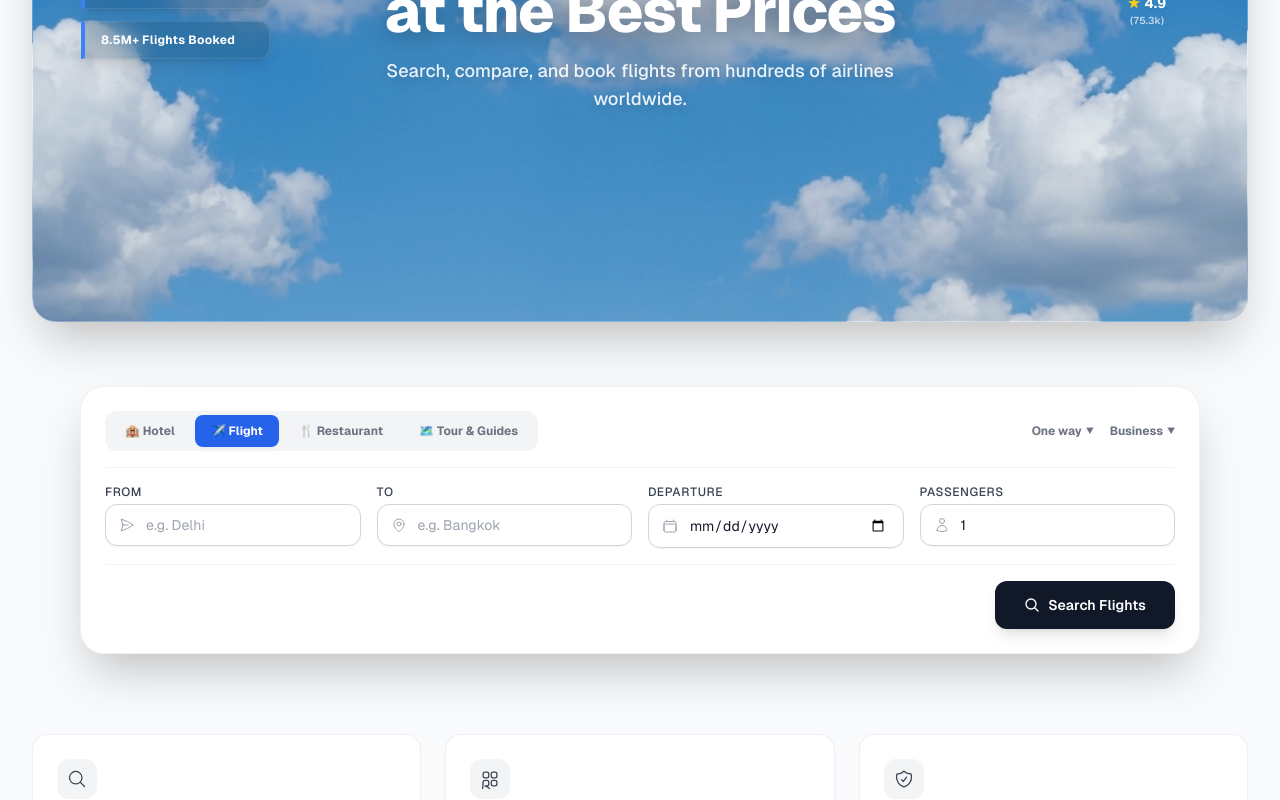
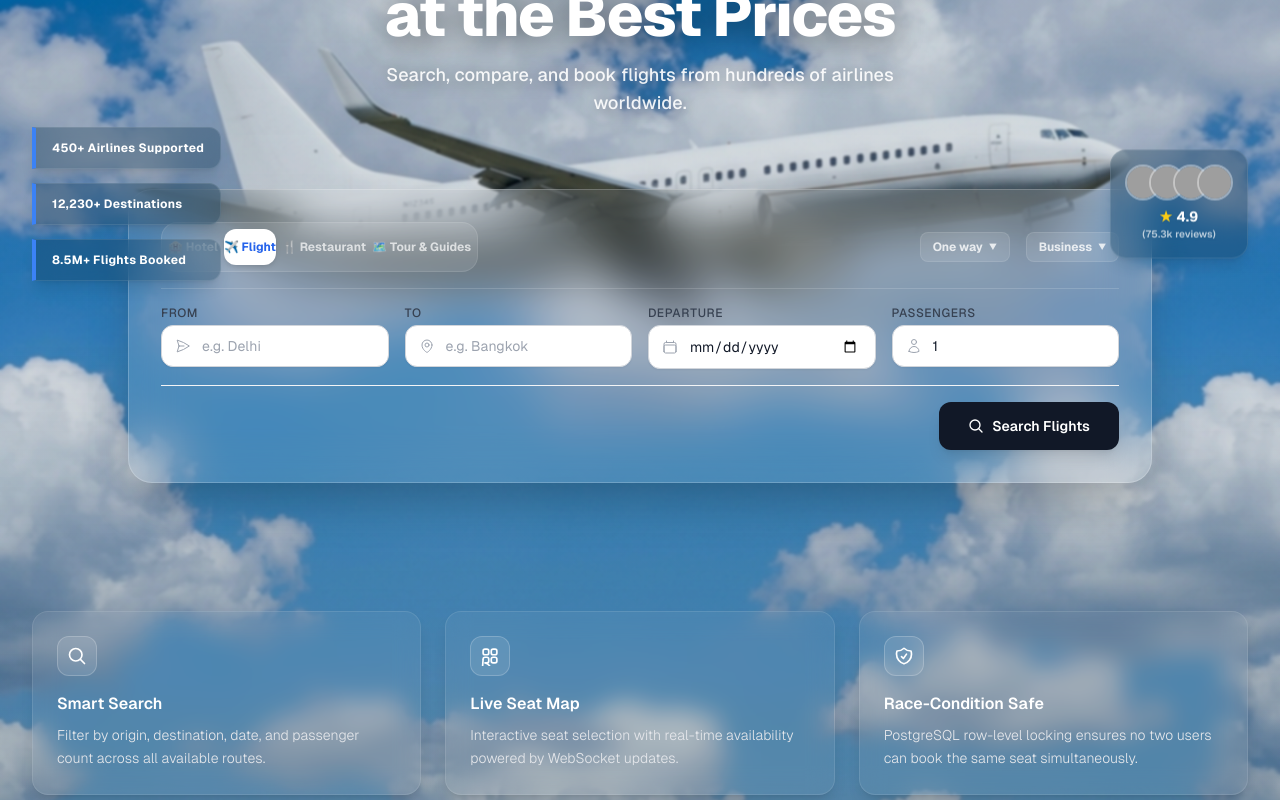
Before and after one commit to pran-ekaiva006/flight-management-app, a Next.js app: page / in a window 1280 px wide. Shown: the part 320-1120 px from the top of the page. Built offline with nearby package versions, Linux system fonts and the light colour scheme; no server answers; grey boxes are pictures that could not be loaded.

Commit message:
design: redesign guest landing page to have full-sky background and modern glassmorphic cards

```diff
--- a/src/app/(main)/page.tsx
+++ b/src/app/(main)/page.tsx
@@ -219,14 +219,14 @@ export default async function HomePage({ searchParams }: HomePageProps) {
 
   // ─── Guest: show public landing page ──────────────────
   return (
-    <div className="space-y-16 pb-12">
-      {/* Hero Section with Cloud/Airplane Background */}
-      <div className="relative overflow-hidden rounded-3xl border border-white/20 bg-[url('/images/skybooker_hero_bg.png')] bg-cover bg-center px-6 py-8 pb-32 sm:px-12 sm:pb-40 shadow-2xl">
-        {/* Dark overlay for contrast on text */}
-        <div className="absolute inset-0 bg-sky-900/10 pointer-events-none" />
+    <div className="-mx-4 -mt-6 -mb-6 sm:-mx-6 lg:-mx-8 min-h-[calc(100vh-4rem)] bg-[url('/images/skybooker_hero_bg.png')] bg-cover bg-center bg-no-repeat bg-fixed relative flex flex-col pb-24 text-white">
+      {/* Semi-transparent dark/blue gradient overlay for contrast */}
+      <div className="absolute inset-0 bg-gradient-to-b from-sky-950/20 via-sky-950/15 to-sky-950/40 backdrop-blur-[1px] pointer-events-none" />
 
-        {/* Local Container Nav */}
-        <div className="flex items-center justify-between pb-6 mb-12 border-b border-white/20 relative z-10">
+      {/* Content Column */}
+      <div className="relative z-10 w-full max-w-7xl mx-auto px-4 sm:px-6 lg:px-8 flex-1 flex flex-col justify-start">
+        {/* Local Container Nav (as a gorgeous floating glass pill navbar) */}
+        <div className="mt-6 flex items-center justify-between rounded-2xl border border-white/20 bg-white/10 backdrop-blur-md px-6 py-3.5 shadow-lg relative z-10">
           <div className="flex items-center gap-2">
             <span className="text-lg font-bold tracking-tight text-white drop-shadow-sm">
               SkyBooker
@@ -261,31 +261,33 @@ export default async function HomePage({ searchParams }: HomePageProps) {
           <div className="flex items-center gap-3">
             <Link
               href="/login"
-              className="rounded-full border border-white/30 bg-white/10 px-4 py-1.5 text-xs font-semibold text-white backdrop-blur-sm hover:bg-white/20 transition-all shadow-sm"
+              className="rounded-full border border-white/30 bg-white/15 px-4 py-1.5 text-xs font-semibold text-white hover:bg-white/25 transition-all shadow-sm"
             >
               Book a Flight
             </Link>
-            <div className="flex h-7 w-7 items-center justify-center rounded-full border border-white/30 bg-white/10 text-white backdrop-blur-sm text-xs font-bold shadow-sm">
+            <div className="flex h-7 w-7 items-center justify-center rounded-full border border-white/30 bg-white/15 text-white text-xs font-bold shadow-sm">
               👤
             </div>
           </div>
         </div>
 
-        {/* Left Stats Ribbons */}
-        <div className="hidden lg:flex flex-col gap-3 absolute left-12 top-[40%] -translate-y-1/2 z-20 pointer-events-none">
-          <div className="flex items-center gap-2 rounded-r-xl border-l-4 border-l-blue-500 bg-sky-950/20 backdrop-blur-md border border-white/10 px-4 py-2.5 text-xs font-bold text-white shadow-lg tracking-wide">
+        {/* Hero Content Section */}
+        <div className="relative w-full flex flex-col justify-center items-center py-16 sm:py-24">
+          {/* Left Stats Ribbons (hidden on small screens, floated absolute relative to the page area) */}
+          <div className="hidden xl:flex flex-col gap-3.5 absolute left-0 top-1/2 -translate-y-1/2 z-20 pointer-events-none">
+            <div className="flex items-center gap-2 rounded-r-xl border-l-4 border-l-blue-500 bg-sky-950/30 backdrop-blur-md border border-white/10 px-4 py-3 text-xs font-bold text-white shadow-lg tracking-wide">
               450+ Airlines Supported
             </div>
-          <div className="flex items-center gap-2 rounded-r-xl border-l-4 border-l-blue-500 bg-sky-950/20 backdrop-blur-md border border-white/10 px-4 py-2.5 text-xs font-bold text-white shadow-lg tracking-wide">
+            <div className="flex items-center gap-2 rounded-r-xl border-l-4 border-l-blue-500 bg-sky-950/30 backdrop-blur-md border border-white/10 px-4 py-3 text-xs font-bold text-white shadow-lg tracking-wide">
               12,230+ Destinations
             </div>
-          <div className="flex items-center gap-2 rounded-r-xl border-l-4 border-l-blue-500 bg-sky-950/20 backdrop-blur-md border border-white/10 px-4 py-2.5 text-xs font-bold text-white shadow-lg tracking-wide">
+            <div className="flex items-center gap-2 rounded-r-xl border-l-4 border-l-blue-500 bg-sky-950/30 backdrop-blur-md border border-white/10 px-4 py-3 text-xs font-bold text-white shadow-lg tracking-wide">
               8.5M+ Flights Booked
             </div>
           </div>
 
-        {/* Right Avatar Rating Stack */}
-        <div className="hidden lg:flex flex-col items-center gap-2 absolute right-12 top-[40%] -translate-y-1/2 z-20">
+          {/* Right Avatar Rating Stack (hidden on small screens, floated absolute) */}
+          <div className="hidden xl:flex flex-col items-center gap-2 absolute right-0 top-1/2 -translate-y-1/2 z-20 bg-sky-950/30 backdrop-blur-md border border-white/10 rounded-2xl p-4 shadow-lg">
             <div className="flex -space-x-2">
               <img
                 className="inline-block h-8 w-8 rounded-full ring-2 ring-white/40 object-cover"
@@ -313,63 +315,62 @@ export default async function HomePage({ searchParams }: HomePageProps) {
                 <span className="text-yellow-400">★</span> 4.9
               </span>
               <span className="text-[10px] text-white/70 font-semibold drop-shadow-sm">
-              (75.3k)
+                (75.3k reviews)
               </span>
             </div>
           </div>
 
           {/* Headline Centered */}
-        <div className="relative z-10 text-center mx-auto max-w-3xl mt-8 sm:mt-16 pb-12">
-          <h1 className="text-balance text-4xl font-extrabold tracking-tight sm:text-5xl lg:text-6xl text-white leading-tight drop-shadow-[0_4px_12px_rgba(0,0,0,0.3)]">
+          <div className="text-center max-w-3xl mx-auto mb-8 sm:mb-12">
+            <h1 className="text-balance text-4xl font-extrabold tracking-tight sm:text-5xl lg:text-6xl text-white leading-tight drop-shadow-[0_4px_16px_rgba(0,0,0,0.5)]">
               Find the Best Flights <br className="hidden sm:inline" /> at the
               Best Prices
             </h1>
-          <p className="mx-auto mt-4 max-w-xl text-base sm:text-lg leading-relaxed text-white/90 font-medium drop-shadow-[0_2px_6px_rgba(0,0,0,0.2)]">
+            <p className="mx-auto mt-4 max-w-xl text-base sm:text-lg leading-relaxed text-white/90 font-medium drop-shadow-[0_2px_8px_rgba(0,0,0,0.4)]">
               Search, compare, and book flights from hundreds of airlines
               worldwide.
             </p>
           </div>
-      </div>
 
-      {/* Overlapping Flight Search Widget with Tabs */}
-      <div className="-mt-24 sm:-mt-28 relative z-10 mx-auto max-w-6xl px-4">
-        <div className="rounded-3xl border border-gray-200/60 bg-white/95 p-6 shadow-2xl backdrop-blur-md dark:border-gray-850 dark:bg-gray-900/95">
+          {/* Overlapping Flight Search Widget with Glass Tabs */}
+          <div className="w-full max-w-5xl mx-auto mt-6">
+            <div className="rounded-3xl border border-white/20 bg-white/10 p-6 sm:p-8 shadow-2xl backdrop-blur-xl">
               {/* Tab Row matching reference image */}
-          <div className="flex flex-col gap-4 sm:flex-row sm:items-center sm:justify-between pb-4 mb-4 border-b border-gray-100 dark:border-gray-800">
+              <div className="flex flex-col gap-4 sm:flex-row sm:items-center sm:justify-between pb-4 mb-4 border-b border-white/15">
                 {/* Left tabs */}
-            <div className="flex flex-wrap items-center gap-1 bg-gray-100 dark:bg-gray-800 p-1 rounded-xl">
+                <div className="flex flex-wrap items-center gap-1.5 bg-white/10 p-1.5 rounded-2xl border border-white/10">
                   <button
                     type="button"
-                className="flex items-center gap-1.5 px-4 py-2 text-xs font-bold text-gray-500 rounded-lg dark:text-gray-400"
+                    className="flex items-center gap-1.5 px-4.5 py-2.5 text-xs font-bold text-white/70 hover:text-white hover:bg-white/5 rounded-xl transition-all"
                   >
                     🏨 Hotel
                   </button>
                   <button
                     type="button"
-                className="flex items-center gap-1.5 px-4 py-2 text-xs font-bold bg-blue-600 text-white rounded-lg shadow-sm"
+                    className="flex items-center gap-1.5 px-4.5 py-2.5 text-xs font-bold bg-white text-blue-600 rounded-xl shadow-md transition-all"
                   >
                     ✈️ Flight
                   </button>
                   <button
                     type="button"
-                className="flex items-center gap-1.5 px-4 py-2 text-xs font-bold text-gray-500 rounded-lg dark:text-gray-400"
+                    className="flex items-center gap-1.5 px-4.5 py-2.5 text-xs font-bold text-white/70 hover:text-white hover:bg-white/5 rounded-xl transition-all"
                   >
                     🍴 Restaurant
                   </button>
                   <button
                     type="button"
-                className="flex items-center gap-1.5 px-4 py-2 text-xs font-bold text-gray-500 rounded-lg dark:text-gray-400"
+                    className="flex items-center gap-1.5 px-4.5 py-2.5 text-xs font-bold text-white/70 hover:text-white hover:bg-white/5 rounded-xl transition-all"
                   >
                     🗺️ Tour & Guides
                   </button>
                 </div>
                 {/* Right dropdown placeholders */}
-            <div className="flex items-center gap-4 text-xs font-bold text-gray-500 dark:text-gray-400">
-              <div className="flex items-center gap-1 cursor-pointer hover:text-gray-700 dark:hover:text-white">
+                <div className="flex items-center gap-4 text-xs font-bold text-white/80">
+                  <div className="flex items-center gap-1.5 cursor-pointer hover:text-white transition-colors bg-white/10 px-3 py-1.5 rounded-lg border border-white/10">
                     <span>One way</span>
                     <span className="text-[9px]">▼</span>
                   </div>
-              <div className="flex items-center gap-1 cursor-pointer hover:text-gray-700 dark:hover:text-white">
+                  <div className="flex items-center gap-1.5 cursor-pointer hover:text-white transition-colors bg-white/10 px-3 py-1.5 rounded-lg border border-white/10">
                     <span>Business</span>
                     <span className="text-[9px]">▼</span>
                   </div>
@@ -387,16 +388,17 @@ export default async function HomePage({ searchParams }: HomePageProps) {
               />
             </div>
           </div>
+        </div>
 
-      {/* Feature Highlights */}
-      <div className="grid gap-6 sm:grid-cols-3 pt-4">
-        <div className="rounded-2xl border border-gray-200/60 bg-white p-6 shadow-sm dark:border-gray-800 dark:bg-gray-900">
-          <div className="mb-3 flex h-10 w-10 items-center justify-center rounded-xl bg-gray-100 text-gray-700 dark:bg-gray-800 dark:text-gray-300">
+        {/* Feature Highlights section in matching glass design */}
+        <div className="grid gap-6 sm:grid-cols-3 mt-8 pb-12">
+          <div className="rounded-2xl border border-white/10 bg-white/5 hover:bg-white/10 backdrop-blur-md p-6 shadow-lg transition-all duration-300 hover:shadow-xl hover:scale-[1.02] flex flex-col justify-start">
+            <div className="mb-4 flex h-10 w-10 items-center justify-center rounded-xl bg-white/10 border border-white/20 text-white">
               <svg
                 className="h-5 w-5"
                 fill="none"
                 viewBox="0 0 24 24"
-              strokeWidth={1.5}
+                strokeWidth={2}
                 stroke="currentColor"
               >
                 <path
@@ -406,22 +408,22 @@ export default async function HomePage({ searchParams }: HomePageProps) {
                 />
               </svg>
             </div>
-          <h3 className="font-semibold text-gray-900 dark:text-white">
+            <h3 className="font-semibold text-white text-base font-medium">
               Smart Search
             </h3>
-          <p className="mt-1 text-sm text-gray-500 dark:text-gray-400">
-            Filter by origin, destination, date, and passenger count across all
-            available routes.
+            <p className="mt-2 text-sm text-gray-200 leading-relaxed font-light">
+              Filter by origin, destination, date, and passenger count across
+              all available routes.
             </p>
           </div>
 
-        <div className="rounded-2xl border border-gray-200/60 bg-white p-6 shadow-sm dark:border-gray-800 dark:bg-gray-900">
-          <div className="mb-3 flex h-10 w-10 items-center justify-center rounded-xl bg-gray-100 text-gray-700 dark:bg-gray-800 dark:text-gray-300">
+          <div className="rounded-2xl border border-white/10 bg-white/5 hover:bg-white/10 backdrop-blur-md p-6 shadow-lg transition-all duration-300 hover:shadow-xl hover:scale-[1.02] flex flex-col justify-start">
+            <div className="mb-4 flex h-10 w-10 items-center justify-center rounded-xl bg-white/10 border border-white/20 text-white">
               <svg
                 className="h-5 w-5"
                 fill="none"
                 viewBox="0 0 24 24"
-              strokeWidth={1.5}
+                strokeWidth={2}
                 stroke="currentColor"
               >
                 <path
@@ -431,22 +433,22 @@ export default async function HomePage({ searchParams }: HomePageProps) {
                 />
               </svg>
             </div>
-          <h3 className="font-semibold text-gray-900 dark:text-white">
+            <h3 className="font-semibold text-white text-base font-medium">
               Live Seat Map
             </h3>
-          <p className="mt-1 text-sm text-gray-500 dark:text-gray-400">
+            <p className="mt-2 text-sm text-gray-200 leading-relaxed font-light">
               Interactive seat selection with real-time availability powered by
               WebSocket updates.
             </p>
           </div>
 
-        <div className="rounded-2xl border border-gray-200/60 bg-white p-6 shadow-sm dark:border-gray-800 dark:bg-gray-900">
-          <div className="mb-3 flex h-10 w-10 items-center justify-center rounded-xl bg-gray-100 text-gray-700 dark:bg-gray-800 dark:text-gray-300">
+          <div className="rounded-2xl border border-white/10 bg-white/5 hover:bg-white/10 backdrop-blur-md p-6 shadow-lg transition-all duration-300 hover:shadow-xl hover:scale-[1.02] flex flex-col justify-start">
+            <div className="mb-4 flex h-10 w-10 items-center justify-center rounded-xl bg-white/10 border border-white/20 text-white">
               <svg
                 className="h-5 w-5"
                 fill="none"
                 viewBox="0 0 24 24"
-              strokeWidth={1.5}
+                strokeWidth={2}
                 stroke="currentColor"
               >
                 <path
@@ -456,13 +458,14 @@ export default async function HomePage({ searchParams }: HomePageProps) {
                 />
               </svg>
             </div>
-          <h3 className="font-semibold text-gray-900 dark:text-white">
+            <h3 className="font-semibold text-white text-base font-medium">
               Race-Condition Safe
             </h3>
-          <p className="mt-1 text-sm text-gray-500 dark:text-gray-400">
-            PostgreSQL row-level locking ensures no two users can book the same
-            seat simultaneously.
+            <p className="mt-2 text-sm text-gray-200 leading-relaxed font-light">
+              PostgreSQL row-level locking ensures no two users can book the
+              same seat simultaneously.
             </p>
+          </div>
         </div>
       </div>
     </div>
```
Lines whose indentation alone changed are shown as unchanged.
